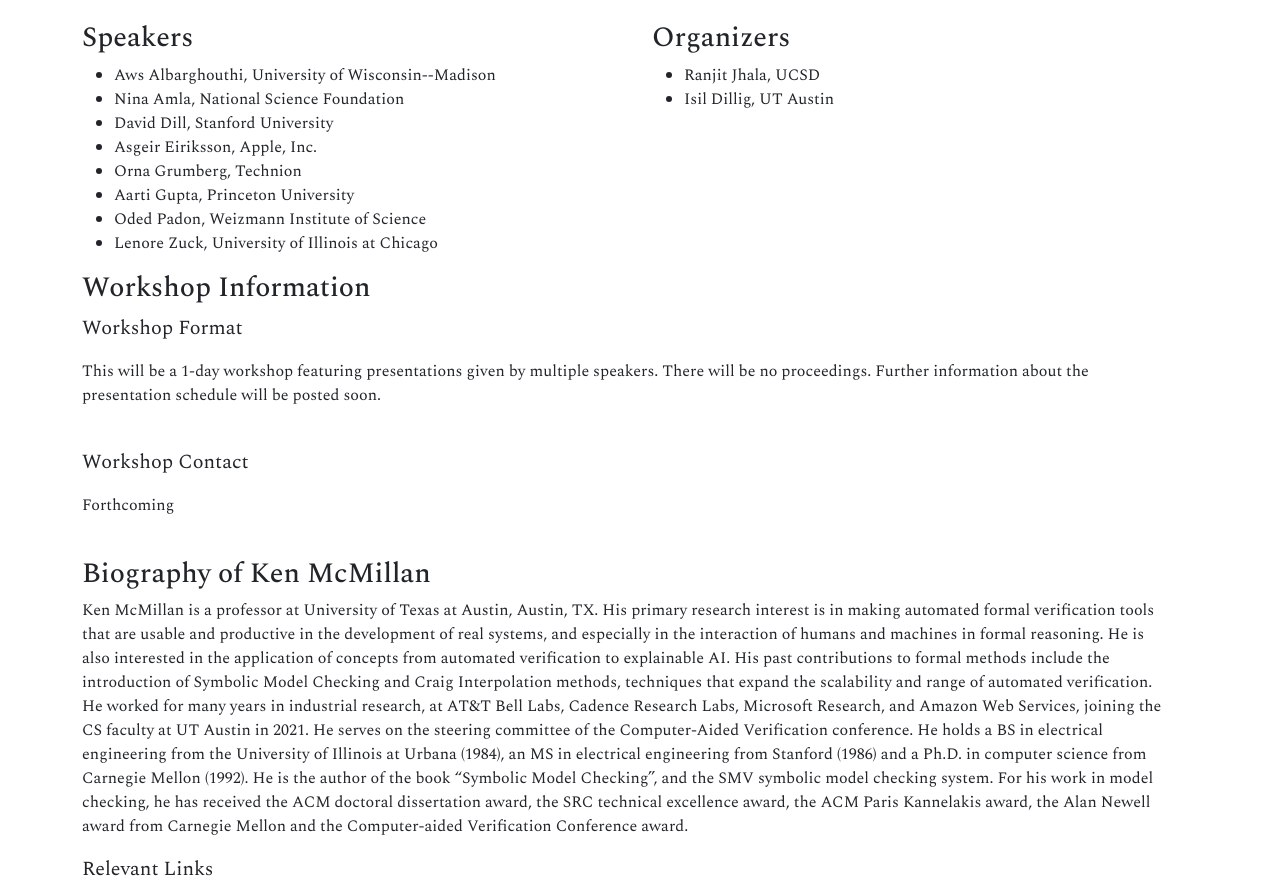
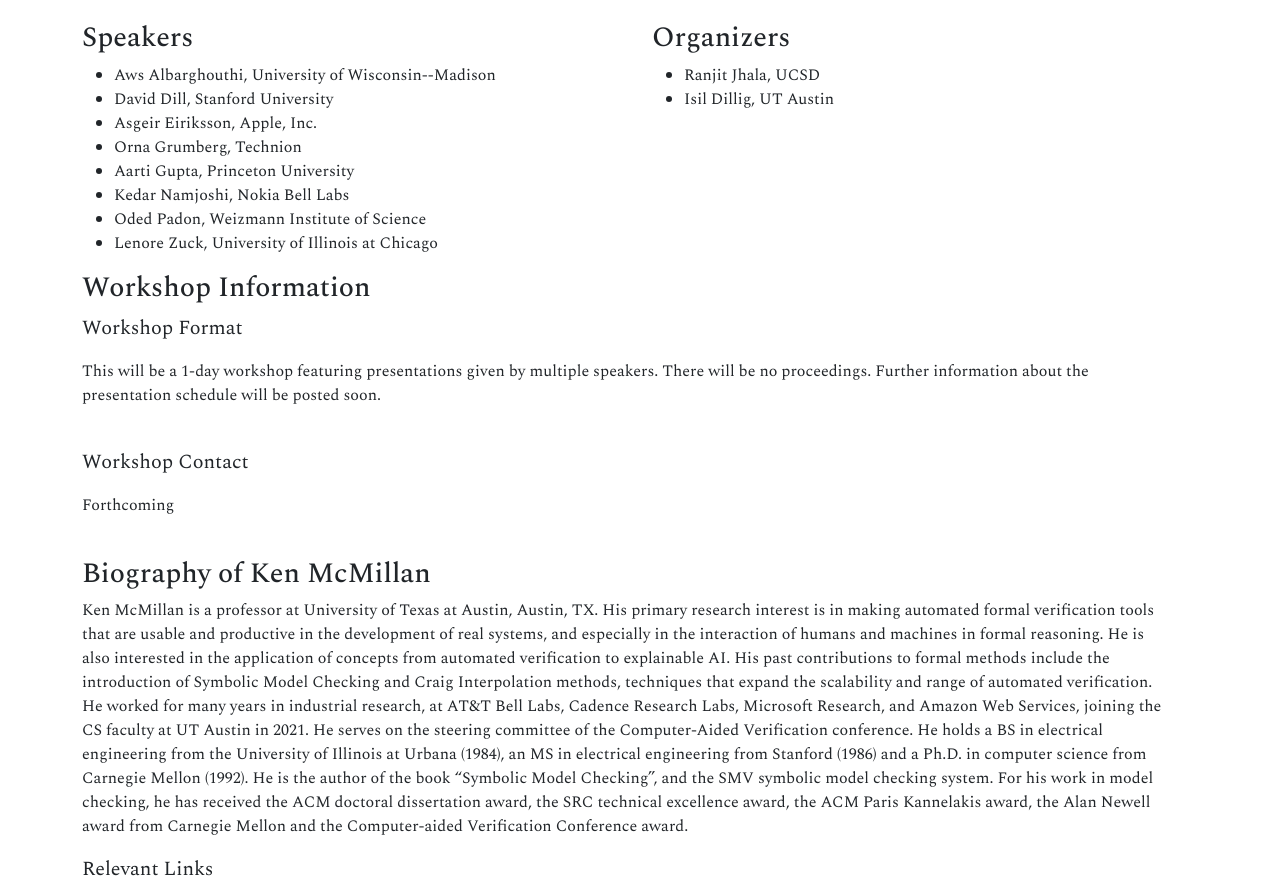
Before and after one commit to kenfest25/kenfest25.github.io, a plain HTML site: page index.html in a window 1280 px wide. Shown: the part 1035-1922 px from the top of the page. Drawn offline with nearby package versions, Linux system fonts and the light colour scheme.

Commit message:
Update index.html

```diff
--- a/index.html
+++ b/index.html
@@ -127,14 +127,16 @@ and related topics.<br>
   <h3>Speakers</h3>
 <ul>
   <li>Aws Albarghouthi, University of Wisconsin--Madison</li>
-  <li>Nina Amla, National Science Foundation</li>
+  <!--<li>Nina Amla, National Science Foundation</li>-->
   <li>David Dill, Stanford University</li>
   <li>Asgeir Eiriksson, Apple, Inc.</li>
   <li>Orna Grumberg, Technion</li>
   <li>Aarti Gupta, Princeton University</li>
+  <li>Kedar Namjoshi, Nokia Bell Labs</li>
   <li>Oded Padon, Weizmann Institute of Science</li>
   <li>Lenore Zuck, University of Illinois at Chicago</li>
 </ul>
+
   </div>
 
   <div class="col">
```
